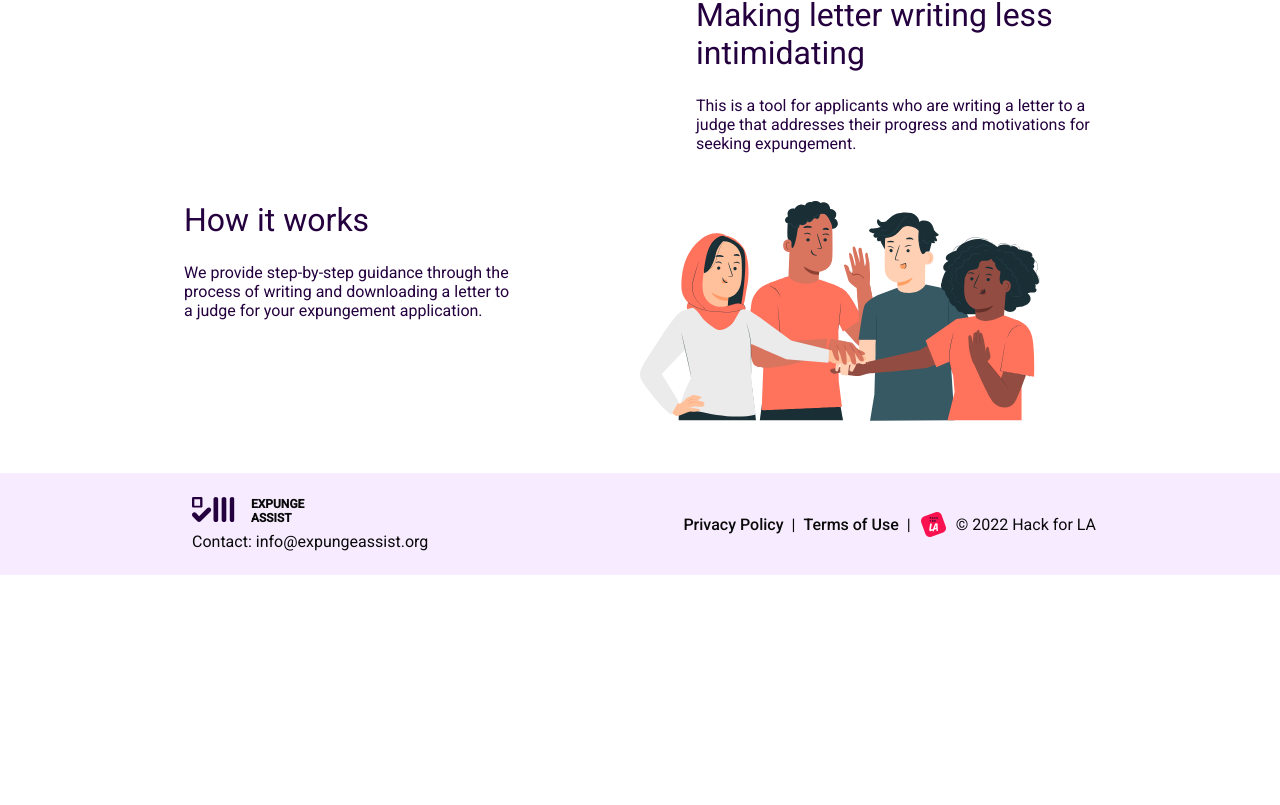
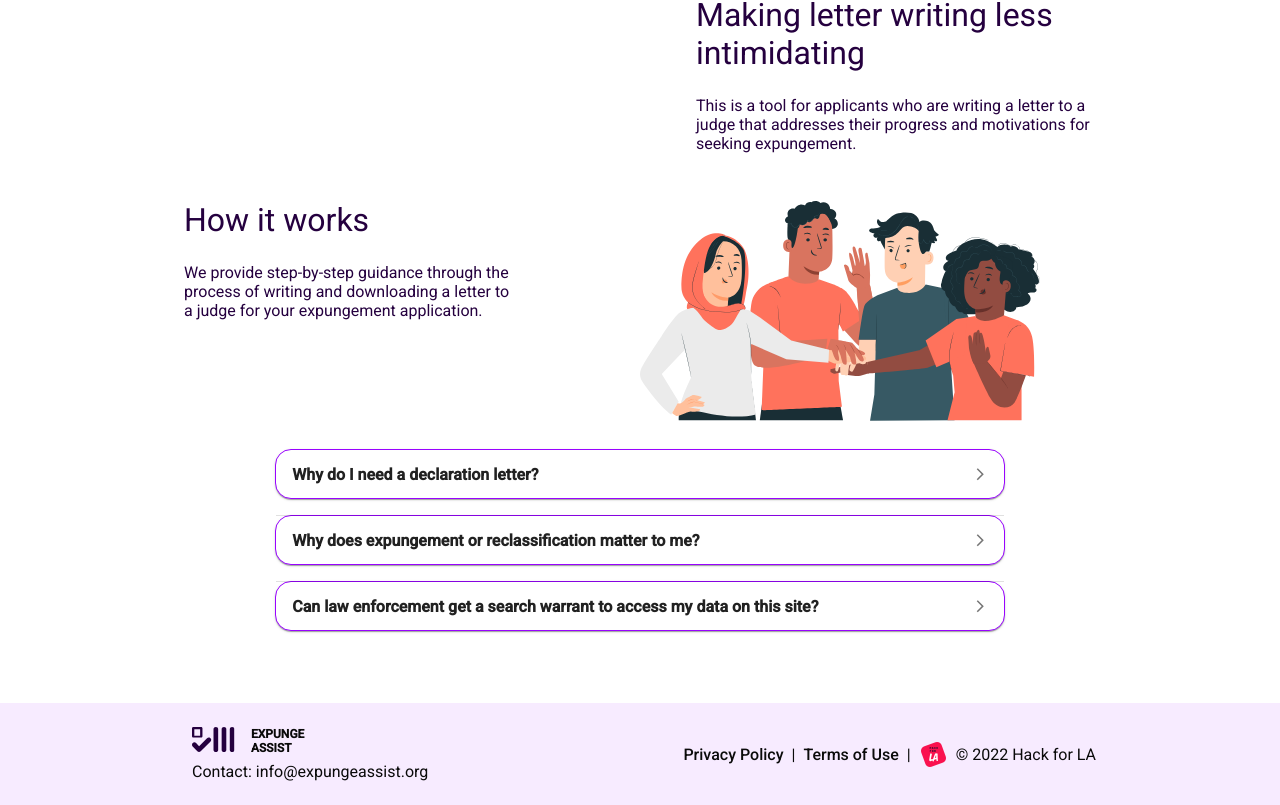
Before and after one commit to hackforla/expunge-assist, a React (Create React App) app in the folder products/statement-generator/: page / in a window 1280 px wide. Shown: the part 793-1598 px from the top of the page. Before the commit the page ends 1368 px from the top, so only its background shows below. Built offline with nearby package versions, Linux system fonts and the light colour scheme.

Commit message:
added accordion

```diff
--- /dev/null
+++ b/products/statement-generator/src/components/Accordions.tsx
@@ -0,0 +1,90 @@
+import React from 'react';
+import { makeStyles, createStyles } from '@material-ui/core';
+import Accordion from '@mui/material/Accordion';
+import ArrowForwardIosSharpIcon from '@mui/icons-material/ArrowForwardIosSharp';
+import Typography from '@mui/material/Typography';
+import AccordionDetails from '@mui/material/AccordionDetails';
+import { useTranslation } from 'react-i18next';
+import MuiAccordionSummary, {
+  AccordionSummaryProps,
+} from '@mui/material/AccordionSummary';
+import { styled } from '@mui/material/styles';
+
+const useStyles = makeStyles(({ palette }) =>
+  createStyles({
+    accordionWrapper: {
+      width: '80%',
+      border: `1px solid ${palette.primary.main}`,
+      borderRadius: '16px!important',
+    },
+  })
+);
+
+// className={expanded === 'panel1' ? classes.expandedText : classes.heading} // add this to the heading typography
+
+// override default MUI styling
+const AccordionSummary = styled((props: AccordionSummaryProps) => (
+  <MuiAccordionSummary
+    expandIcon={<ArrowForwardIosSharpIcon sx={{ fontSize: '0.9rem' }} />}
+    {...props}
+  />
+))(() => ({
+  '& .MuiAccordionSummary-expandIconWrapper.Mui-expanded': {
+    transform: 'rotate(90deg)',
+  },
+  '& .MuiAccordionSummary-content': {
+    fontWeight: 'bold'
+  },
+}));
+
+export const Accordions: React.FC = () => {
+  const { t } = useTranslation();
+  const classes = useStyles();
+  return (
+    <>
+      <Accordion
+        className={classes.accordionWrapper}
+        style={{ marginTop: '24px', marginBottom: '16px' }}
+      >
+        <AccordionSummary aria-controls="panel1-content" id="panel1-header">
+          <Typography class="">
+            {t('landing_page.section7Dropdown1Title')}
+          </Typography>
+        </AccordionSummary>
+        <AccordionDetails>
+          <Typography>
+            {t('landing_page.section7Dropdown1Paragraph')}
+          </Typography>
+        </AccordionDetails>
+      </Accordion>
+
+      <Accordion
+        className={classes.accordionWrapper}
+        style={{ marginTop: '0', marginBottom: '16px' }}
+      >
+        <AccordionSummary aria-controls="panel2-content" id="panel2-header">
+          <Typography class="">{t('landing_page.section7Dropdown2Title')}</Typography>
+        </AccordionSummary>
+        <AccordionDetails>
+          <Typography>
+            {t('landing_page.section7Dropdown2Paragraph')}
+          </Typography>
+        </AccordionDetails>
+      </Accordion>
+
+      <Accordion
+        className={classes.accordionWrapper}
+        style={{ marginTop: '0', marginBottom: '24px' }}
+      >
+        <AccordionSummary aria-controls="panel3-content" id="panel3-header">
+          <Typography class="">{t('landing_page.section7Dropdown3Title')}</Typography>
+        </AccordionSummary>
+        <AccordionDetails>
+          <Typography>
+            {t('landing_page.section7Dropdown3Paragraph')}
+          </Typography>
+        </AccordionDetails>
+      </Accordion>
+    </>
+  );
+};
--- a/products/statement-generator/src/pages/Landing.tsx
+++ b/products/statement-generator/src/pages/Landing.tsx
@@ -6,6 +6,7 @@ import landingTeamImg from 'assets/landingTeamImg.svg';
 import landingWorkImg from 'assets/landingWorkImg.svg';
 
 import { LinkButtonComponent } from 'components/Button';
+import {Accordions} from 'components/Accordions';
 
 import { AppUrl } from 'contexts/RoutingProps';
 
@@ -231,6 +232,7 @@ function LandingPage() {
             alt="Group of diverse teammates"
           />
         </LandingSection>
+        <Accordions />
       </div>
     </div>
   );
```
